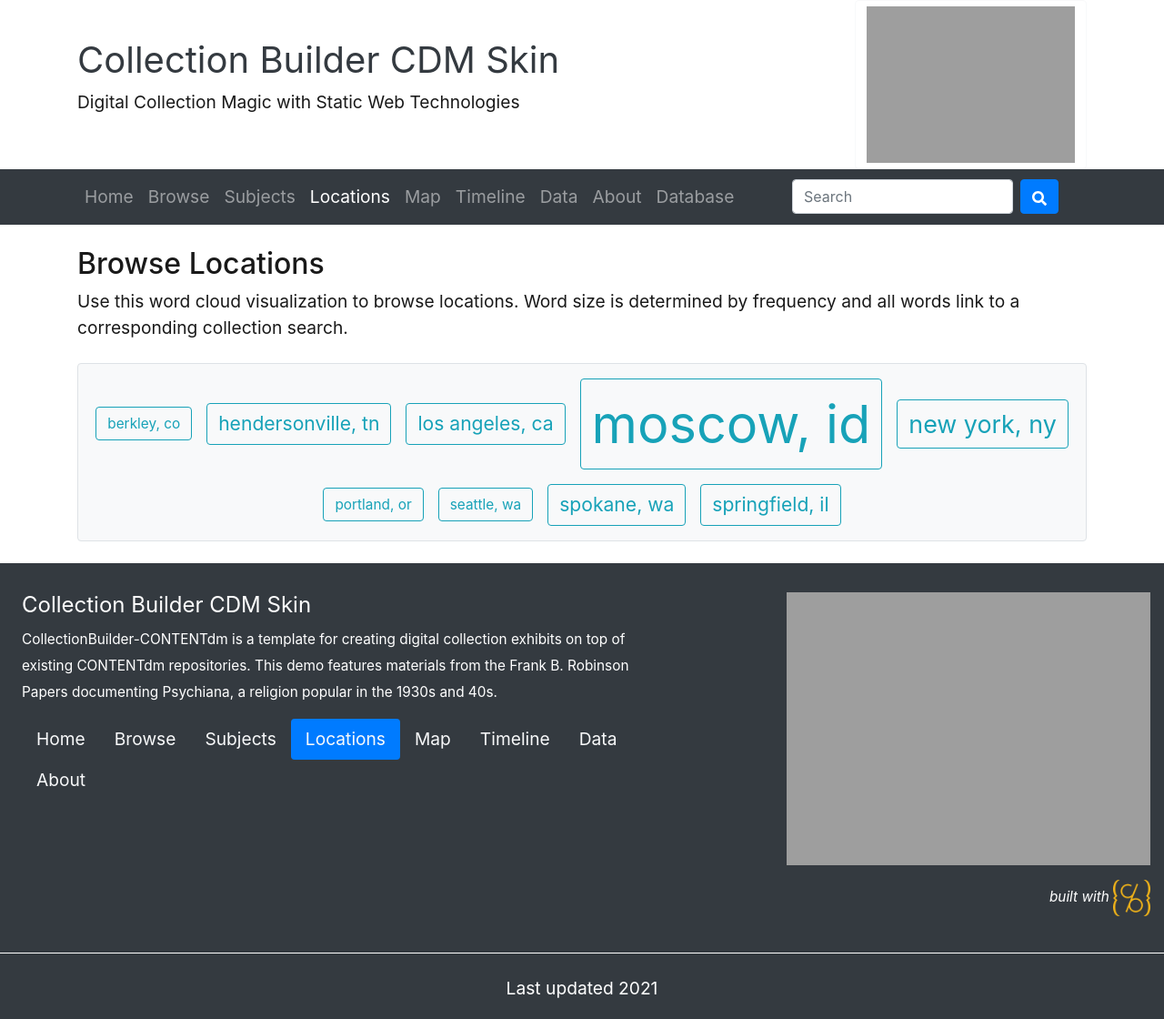
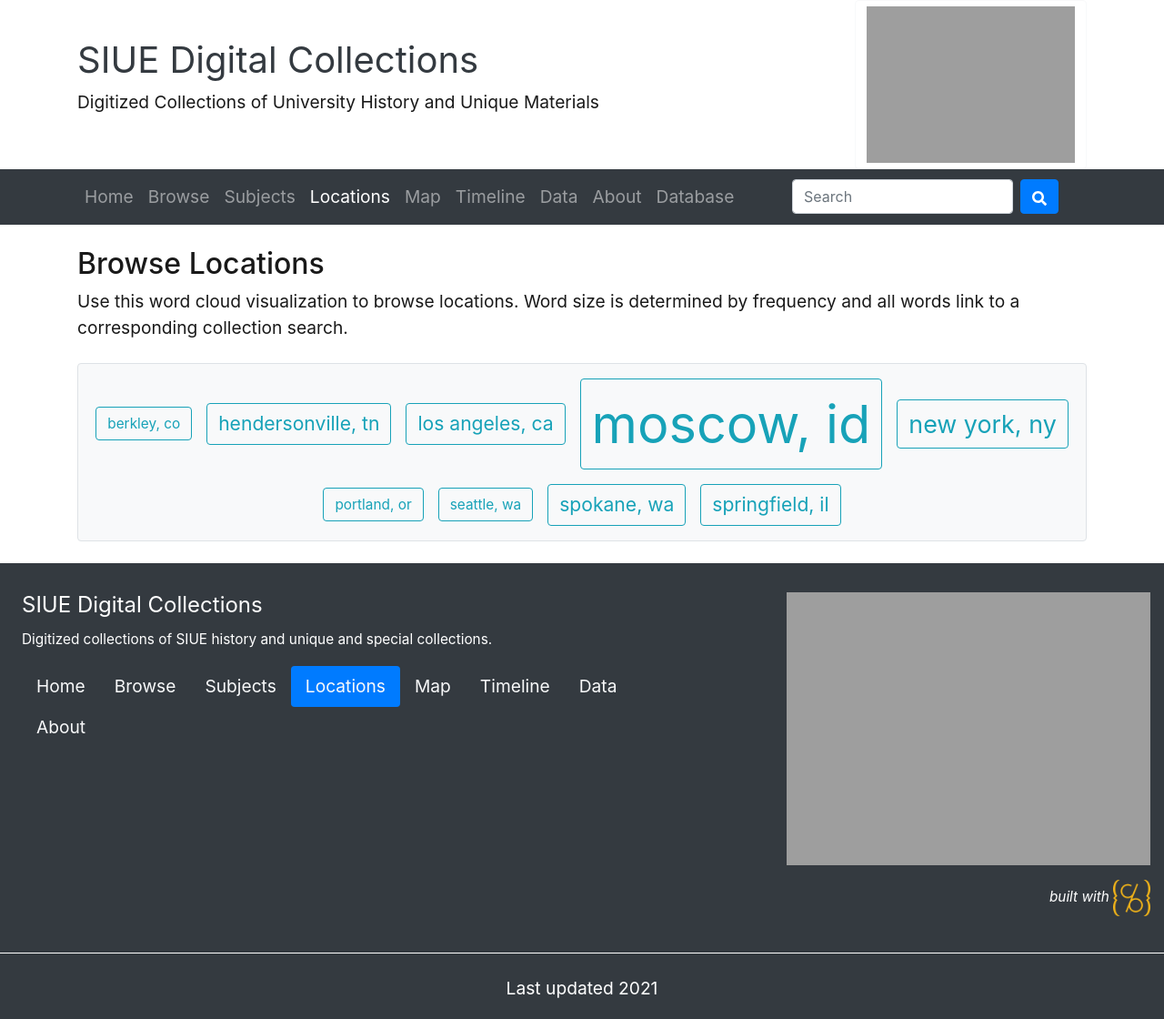
Before and after one commit to magrase/digicoll_test, a Jekyll site: the page built from pages/locations.md, in a window 1280 px wide. Shown: the whole page at 91% size. Built offline with Jekyll 4.4.1, drawn with Linux system fonts in a browser that asks for light colours.

Commit message:
Update _config.yml
Updated config file. Did not update URL or go past org logos

```diff
--- a/_config.yml
+++ b/_config.yml
@@ -10,27 +10,27 @@
 # site domain, full URL to the production location of your collection
 url: https://www.lib.uidaho.edu
 # path to location on the domain if necessary e.g. /digital/hjccc
-baseurl: /demo/psychiana
+baseurl: /digital/test
 # location of code, the full url to your github repository
-source-code: https://github.com/CollectionBuilder
+source-code: https://github.com/magrase/digicoll_test
 
 ##########
 # SITE SETTINGS
 #
 # title of site appears in banner
-title: Collection Builder CDM Skin
+title: SIUE Digital Collections
 # tagline, a short phrase that will appear throughout the site in the top banner
-tagline: Digital Collection Magic with Static Web Technologies
+tagline: Digitized Collections of University History and Unique Materials
 # description appears in meta tags and other locations
 # this description might appear in search result lists, keep around 160 characters max
-description: "CollectionBuilder-CONTENTdm is a template for creating digital collection exhibits on top of existing CONTENTdm repositories. This demo features materials from the Frank B. Robinson Papers documenting Psychiana, a religion popular in the 1930s and 40s."
+description: "Digitized collections of SIUE history and unique and special collections."
 # keywords, a short list of subjects describing the collection, separated by semicolon, to appear in rich markup
-keywords: idaho;history;inland northwest
+keywords: southern illinois university edwardsville;SIUE;metro east history
 # creator of the digital collection, to appear in meta tags; we typically use our GitHub usernames but feel free to just use your name
-author: CollectionBuilder
+author: magrase
 # Organization branding
-organization-name: "Digital Initiatives, University of Idaho Library"
-organization-link: https://www.lib.uidaho.edu/digital/
+organization-name: "Lovejoy Library"
+organization-link: https://www.siue.edu/lovejoy-library
 organization-logo-banner: https://www.lib.uidaho.edu/media/digital/justdi_logo_sm.png
 organization-logo-nav: https://www.lib.uidaho.edu/media/digital/bannerlogo_allwhite.png
 
```
